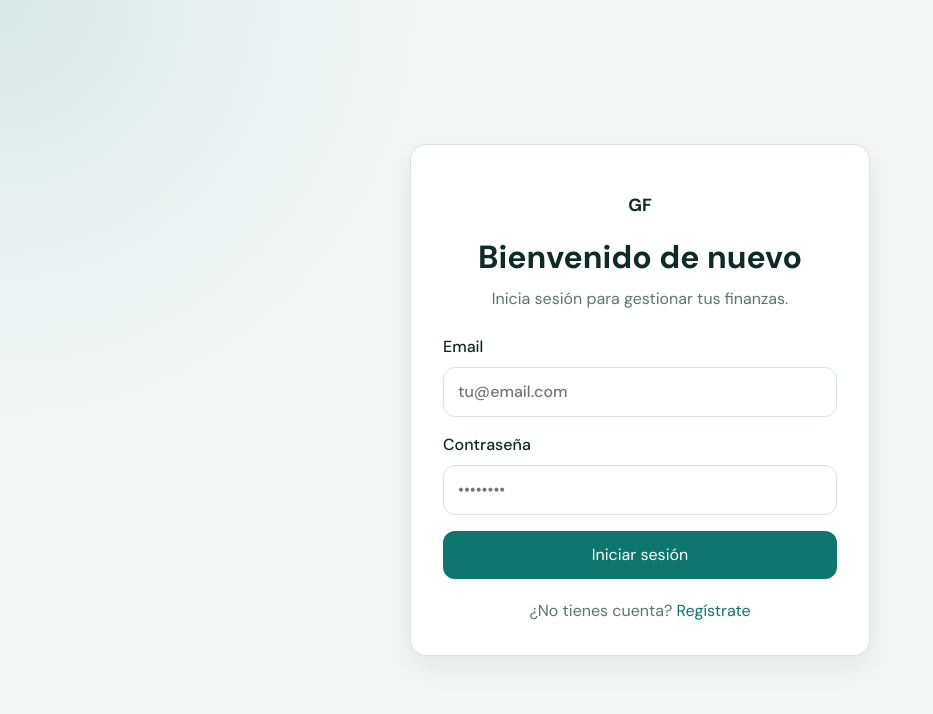
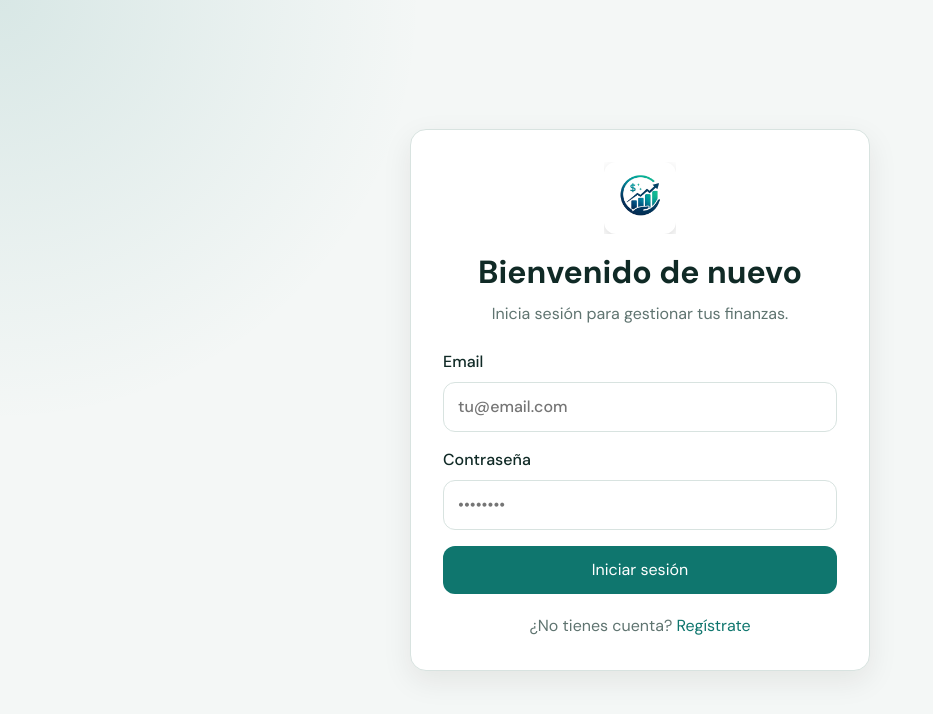
Before and after one commit to yfmartinez-fcyt/Gestor-Finanzas, a React (Vite) app in the folder frontend/: page /login in a window 1280 px wide. Shown: the top 714 px of the page, without its empty margins (0-933 px from the left). Built offline with nearby package versions, Linux system fonts and the light colour scheme; no server answers.

Commit message:
Agrega logo de la aplicación y ajusta estilos de la interfaz

```diff
--- a/frontend/src/components/Layout.jsx
+++ b/frontend/src/components/Layout.jsx
@@ -2,6 +2,7 @@ import { useState } from "react";
 import { NavLink, Outlet, useNavigate } from 'react-router-dom';
 import { useAuth } from '../context/AuthContext';
 import { useTheme } from "../context/ThemeContext";
+import logo from "../assets/viru.png";
 
 export default function Layout() {
   const { user, logout } = useAuth();
@@ -30,7 +31,10 @@ export default function Layout() {
 
       <aside className={`sidebar ${menuOpen ? "open" : ""}`}>
         <div className="brand">
-          <span className="brand-icon">GF</span>
+          <div className="brand-icon">
+            <img src={logo} alt="Gestor Finanzas" className="logo" />
+          </div>
+
           <div>
             <strong>Gestor Finanzas</strong>
             <small>Control personal</small>
--- a/frontend/src/index.css
+++ b/frontend/src/index.css
@@ -111,19 +111,45 @@ select {
 .brand-icon {
   width: 42px;
   height: 42px;
-  border-radius: 12px;
-  background: rgba(255, 255, 255, 0.12);
-  display: inline-flex;
+
+  display: flex;
   align-items: center;
   justify-content: center;
-  font-weight: 700;
+
+  background: transparent;
+  border-radius: 0;
+
+  overflow: hidden;
+  padding: 2px;
 }
 
-.brand-icon-lg {
-  width: 56px;
-  height: 56px;
-  font-size: 1.1rem;
+.brand-icon-lg{
+  width:72px;
+  height:72px;
+
+  display:flex;
+  justify-content:center;
+    align-items:center;
+
+    margin:0 auto 14px;
+  padding:0;
+  background:transparent;
 }
+
+.logo{
+    width:100%;
+    height:100%;
+    object-fit:contain;
+
+    border-radius:12px;
+    box-shadow:0 4px 12px rgba(0,0,0,.15);
+}
+
+.logo:hover{
+    transform:scale(1.05);
+}
+
+
 
 .nav {
   display: flex;
--- a/frontend/src/pages/Login.jsx
+++ b/frontend/src/pages/Login.jsx
@@ -1,6 +1,7 @@
 import { useState } from 'react';
 import { Link, useNavigate } from 'react-router-dom';
 import { useAuth } from '../context/AuthContext';
+import logo from "../assets/viru.png";
 
 export default function Login() {
   const { login } = useAuth();
@@ -33,7 +34,9 @@ export default function Login() {
     <div className="auth-page">
       <div className="auth-card">
         <div className="auth-header">
-          <span className="brand-icon brand-icon-lg">GF</span>
+          <div className="brand-icon brand-icon-lg">
+            <img src={logo} alt="Gestor Finanzas" className="logo" />
+          </div>
           <h1>Bienvenido de nuevo</h1>
           <p>Inicia sesión para gestionar tus finanzas.</p>
         </div>
```
Also changed, not shown: frontend/src/assets/viru.png (added).
